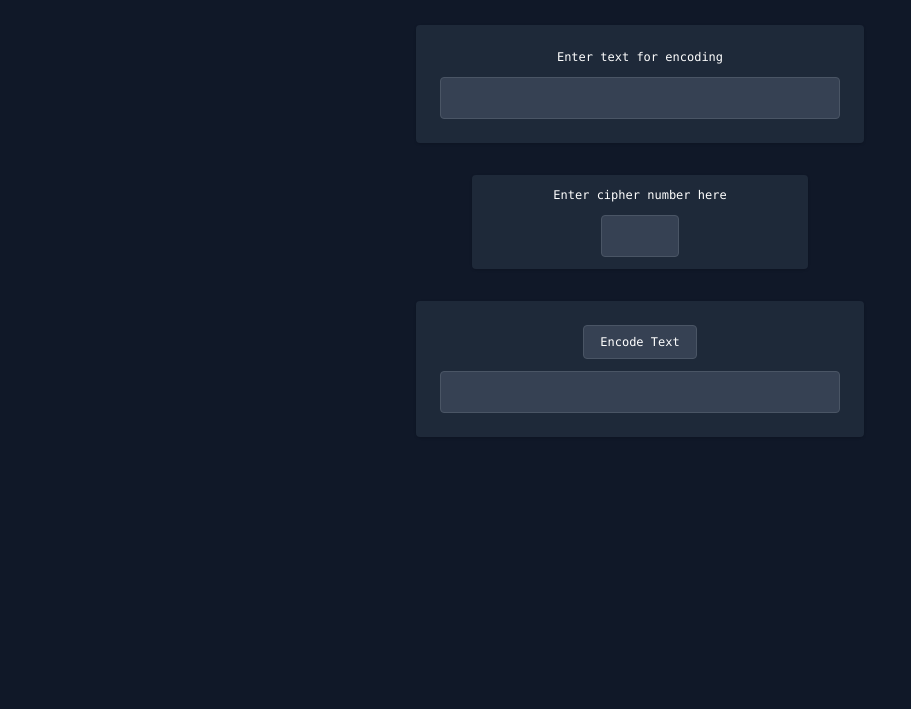
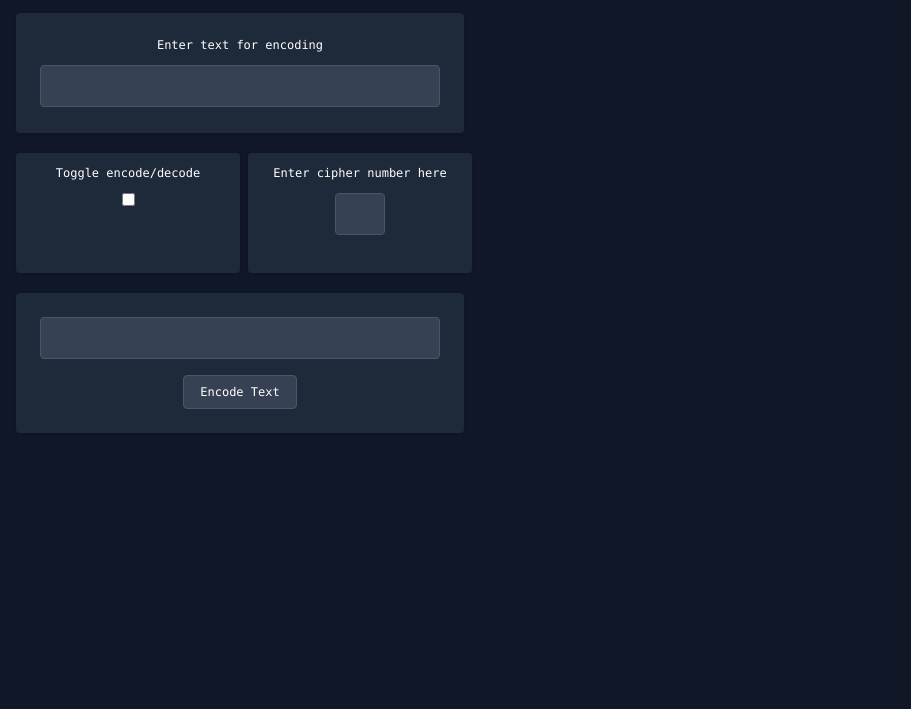
Before and after one commit to JDMcauley/Caesar-cipher, a plain HTML site: page index.html in a window 1280 px wide. Shown: the part 91-800 px from the top of the page, without its empty margins (0-911 px from the left). Drawn offline with nearby package versions, Linux system fonts and the light colour scheme.

Commit message:
add encode decode toggle

```diff
--- a/index.html
+++ b/index.html
@@ -6,20 +6,26 @@
     <script src="https://cdn.jsdelivr.net/npm/@tailwindcss/browser@4"></script>
     <title>Caesar Cipher</title>
 </head>
-<body class="bg-gray-900 text-white min-h-screen flex flex-col items-center justify-start pt-10 px-4 font-mono">
-    <h1 class="text-3xl font-bold mb-10">Caesar Cipher</h1>
-    <div class="w-full max-w-md space-y-8 text-xs">
-        <div class="bg-gray-800 p-6 rounded shadow text-center">
+<body class="bg-gray-900 text-white min-h-screen items-center justify-start pt-10 px-4 font-mono">
+    <h1 class="text-3xl font-bold mb-7 row-start-1 text-center">Caesar Cipher</h1>
+    <div class="w-full max-w-md space-y-5 text-xs grid grid-cols-2 grid-rows-3">
+        <div class="bg-gray-800 p-6 rounded shadow text-center col-span-2 row-start-1">
             <p class="mb-3">Enter text for encoding</p>
             <input type="text" id="unencodedText" class="w-full p-3 bg-gray-700 text-white rounded border border-gray-600 focus:outline-none focus:ring-2 focus:ring-blue-400">
         </div>
-        <div class="bg-gray-800 p-3 flex flex-col items-center rounded shadow w-[75%] mx-auto">
+        <div class="bg-gray-800 p-3 flex flex-col items-center rounded shadow w-full mr-2 col-span-1 row-start-2 text-center">
+            <p class="mb-3">Toggle encode/decode</p>
+            <label class="switch cursor-pointer">
+                <input type="checkbox" id="decodeToggle">
+            </label>
+        </div>
+        <div class="bg-gray-800 p-3 flex flex-col items-center rounded shadow w-full ml-2 col-span-1 row-start-2 text-center">
             <p class="mb-3">Enter cipher number here</p>
-            <input id="cipherSelector" type="" class="w-[25%] p-3 bg-gray-700 text-white rounded border border-gray-600 focus:outline-none focus:ring-2 focus:ring-blue-400">
+            <input id="cipherSelector" type="" class="w-[25%] p-3 bg-gray-700 text-white rounded border border-gray-600 focus:outline-none focus:ring-2 focus:ring-blue-400 ">
         </div>
-        <div class="bg-gray-800 p-6 rounded shadow text-center">
-            <button onclick="encode()" class="mb-3 px-4 py-2 bg-gray-700 text-white border border-gray-600 rounded hover:bg-gray-600">Encode Text</button>
-            <input readonly id="encodedText" class="w-full p-3 bg-gray-700 text-white rounded border border-gray-600"></textarea>
+        <div class="bg-gray-800 p-6 rounded shadow text-center col-span-2 row-start-3">
+            <input readonly id="encodedText" class="w-full p-3 bg-gray-700 text-white rounded border border-gray-600 mb-4"></textarea>
+            <button onclick="encode()" class="px-4 py-2 bg-gray-700 text-white border border-gray-600 rounded hover:bg-gray-600">Encode Text</button>
         </div>
     </div>
     <script src="index.js"></script>
--- a/index.js
+++ b/index.js
@@ -1,4 +1,15 @@
 const alphabet = ['a', 'b', 'c', 'd', 'e', 'f', 'g', 'h', 'i', 'j', 'k', 'l', 'm', 'n', 'o', 'p', 'q', 'r', 's', 't', 'u', 'v', 'w', 'x', 'y', 'z']
+let decodeOn = false
+const decodeToggle = document.getElementById("decodeToggle")
+
+decodeToggle.addEventListener("click", function (e) {
+    if (decodeOn == false){
+        decodeOn = true
+    } else if (decodeOn == true) {
+        decodeOn = false
+    }
+    console.log(decodeOn)
+})
 
 function encode() {
     let unencodedText = document.getElementById("unencodedText").value
```
